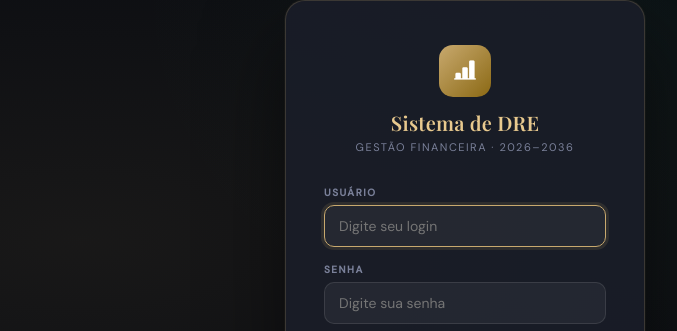
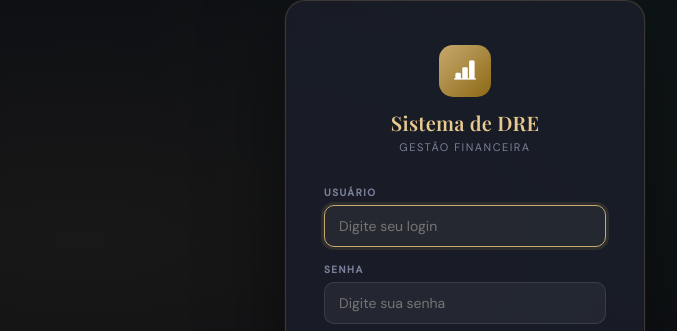
Before and after one commit to EvelynCFReal/sistema-dre, a Flask app: page / in a window 1280 px wide. Shown: the part 160-491 px from the top of the page, without its empty margins (175-852 px from the left). Run offline with Flask 3, Linux system fonts and the light colour scheme; data comes from the database, SQL or seed files in the repository; some web fonts are replaced.

Commit message:
Auto-update

```diff
--- a/sistema/templates/login.html
+++ b/sistema/templates/login.html
@@ -65,7 +65,7 @@ input:focus{border-color:#c8a96e;box-shadow:0 0 0 3px rgba(200,169,110,.12)}
     <div class="brand">
       <div class="brand-icon"><i class="bi bi-bar-chart-line-fill"></i></div>
       <h1>Sistema de DRE</h1>
-      <p>Gestão Financeira · 2026–2036</p>
+      <p>Gestão Financeira</p>
     </div>
 
     {% if erro %}
```
